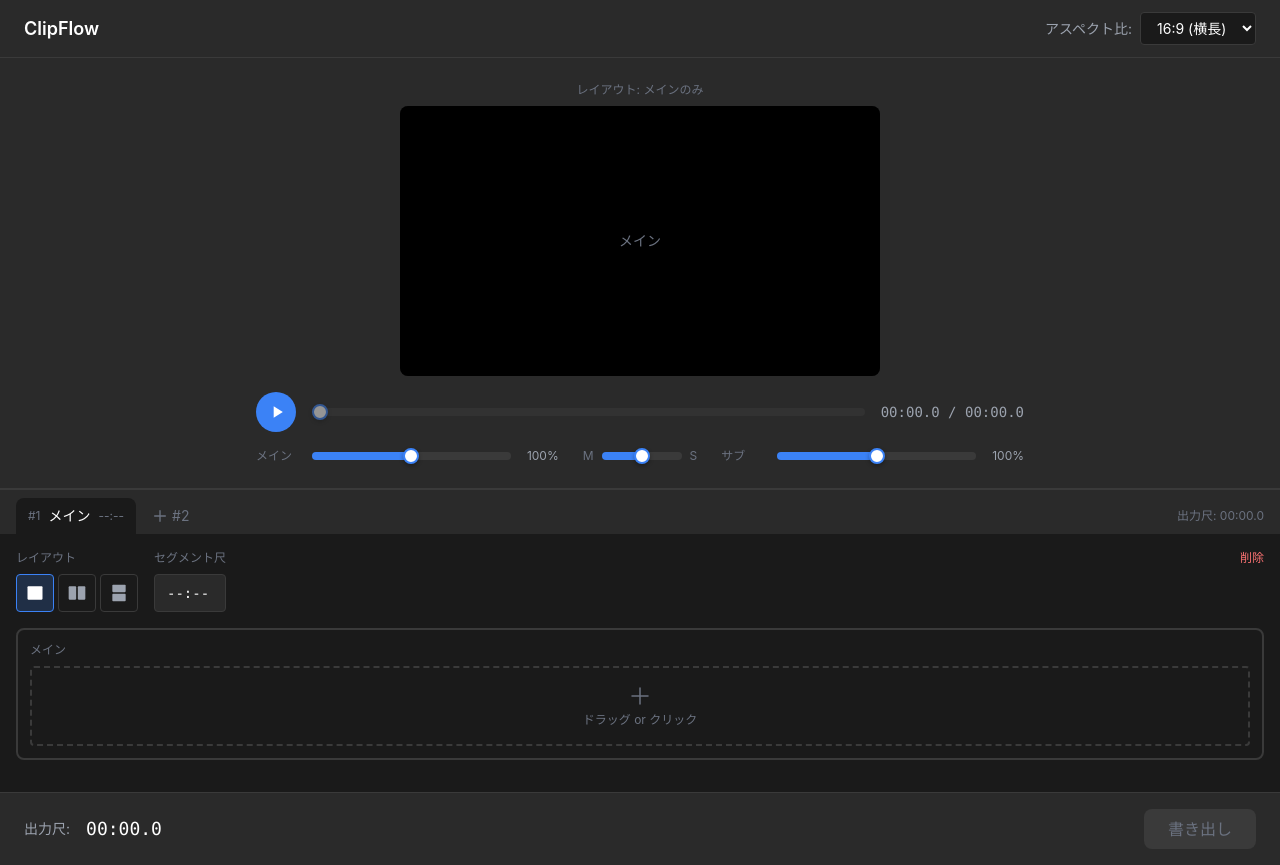
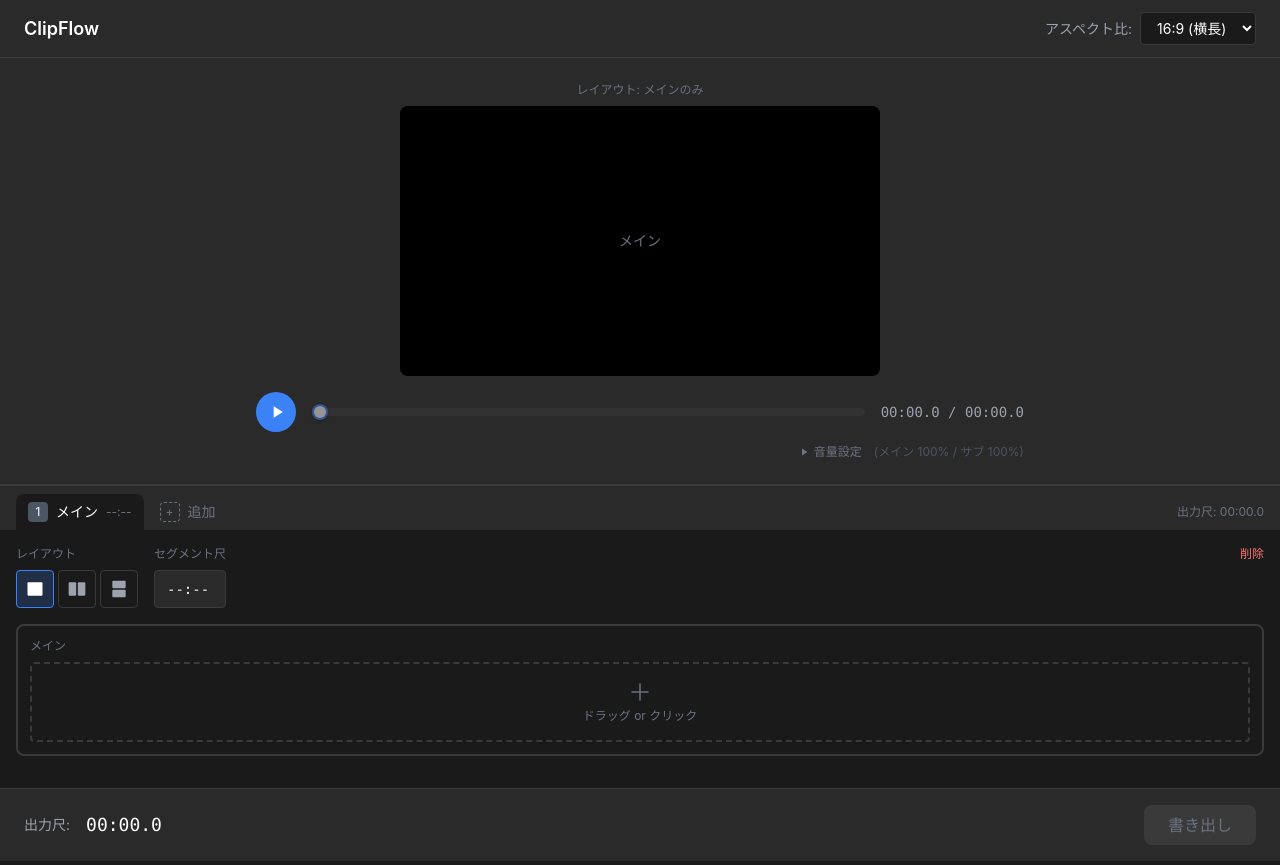
Before and after one commit to hamayou-61/clipFlow, a React (Vite) app: page / in a window 1280 px wide. Both pictures are taken after a click on the button "セグメントを追加". Built offline with nearby package versions, Linux system fonts and the light colour scheme; the HTML template or start-up script is replaced by a standard one.

Commit message:
feat: タブのドラッグアンドドロップを追加

```diff
--- a/src/components/Preview.tsx
+++ b/src/components/Preview.tsx
@@ -26,6 +26,7 @@ export function Preview() {
   const [sliderValue, setSliderValue] = useState(0)
   const isDraggingRef = useRef(false)
   const prevSegmentIdRef = useRef<string | null>(null)
+  const [showVolumeControls, setShowVolumeControls] = useState(false)
 
   const duration = getOutputDuration()
   const currentSegment = getSegmentAtPosition(sliderValue)
@@ -386,9 +387,30 @@ export function Preview() {
         </span>
       </div>
 
-      {/* Volume Controls */}
+      {/* Volume Controls Toggle */}
       {hasSegments && (
-        <div className="mt-4 max-w-3xl mx-auto">
+        <div className="mt-3 max-w-3xl mx-auto flex flex-col items-end">
+          <button
+            onClick={() => setShowVolumeControls(!showVolumeControls)}
+            className="flex items-center gap-1 text-xs text-gray-500 hover:text-gray-300 transition-colors"
+          >
+            <svg
+              className={`w-3 h-3 transition-transform ${showVolumeControls ? 'rotate-90' : ''}`}
+              fill="currentColor"
+              viewBox="0 0 24 24"
+            >
+              <path d="M8 5v14l11-7z" />
+            </svg>
+            <span>音量設定</span>
+            {!showVolumeControls && (
+              <span className="text-gray-600 ml-2">
+                (メイン {Math.round(mainVolume * 100)}% / サブ {Math.round(subVolume * 100)}%)
+              </span>
+            )}
+          </button>
+
+          {showVolumeControls && (
+            <div className="mt-3 p-3 bg-editor-bg rounded-lg border border-editor-border w-full">
               <div className="flex items-center gap-6 text-xs">
                 {/* Main Volume */}
                 <div className="flex items-center gap-2 flex-1">
@@ -446,6 +468,8 @@ export function Preview() {
               </div>
             </div>
           )}
+        </div>
+      )}
 
       {/* Help Text */}
       {!hasSegments && (
--- a/src/components/SegmentPanel.tsx
+++ b/src/components/SegmentPanel.tsx
@@ -53,10 +53,15 @@ export function SegmentPanel() {
   const selectClip = useEditorStore((state) => state.selectClip)
   const updateClip = useEditorStore((state) => state.updateClip)
   const getOutputDuration = useEditorStore((state) => state.getOutputDuration)
+  const reorderSegments = useEditorStore((state) => state.reorderSegments)
 
   const [editMode, setEditMode] = useState<EditMode>('trim')
   const [isLoading, setIsLoading] = useState<LaneId | null>(null)
   const [dragOverLane, setDragOverLane] = useState<LaneId | null>(null)
+
+  // Segment tab drag state
+  const [draggedSegmentId, setDraggedSegmentId] = useState<string | null>(null)
+  const [dragOverSegmentId, setDragOverSegmentId] = useState<string | null>(null)
 
   // Trim state
   const [inValue, setInValue] = useState('')
@@ -743,28 +748,63 @@ export function SegmentPanel() {
         {segments.map((seg, index) => (
           <button
             key={seg.id}
+            draggable
             onClick={() => selectSegment(seg.id)}
-            className={`flex items-center gap-2 px-3 py-2 rounded-t-lg text-sm transition-colors whitespace-nowrap ${
-              selectedSegmentId === seg.id
+            onDragStart={(e) => {
+              setDraggedSegmentId(seg.id)
+              e.dataTransfer.effectAllowed = 'move'
+            }}
+            onDragEnd={() => {
+              setDraggedSegmentId(null)
+              setDragOverSegmentId(null)
+            }}
+            onDragOver={(e) => {
+              e.preventDefault()
+              if (draggedSegmentId && draggedSegmentId !== seg.id) {
+                setDragOverSegmentId(seg.id)
+              }
+            }}
+            onDragLeave={() => {
+              setDragOverSegmentId(null)
+            }}
+            onDrop={(e) => {
+              e.preventDefault()
+              if (draggedSegmentId && draggedSegmentId !== seg.id) {
+                const fromIndex = segments.findIndex((s) => s.id === draggedSegmentId)
+                const toIndex = segments.findIndex((s) => s.id === seg.id)
+                if (fromIndex !== -1 && toIndex !== -1) {
+                  reorderSegments(fromIndex, toIndex)
+                }
+              }
+              setDraggedSegmentId(null)
+              setDragOverSegmentId(null)
+            }}
+            className={`flex items-center gap-2 px-3 py-2 rounded-t-lg text-sm transition-colors whitespace-nowrap cursor-grab active:cursor-grabbing ${
+              draggedSegmentId === seg.id
+                ? 'opacity-50'
+                : dragOverSegmentId === seg.id
+                ? 'bg-editor-accent/30 text-white'
+                : selectedSegmentId === seg.id
                 ? 'bg-editor-bg text-white'
                 : 'text-gray-500 hover:text-gray-300 bg-editor-surface hover:bg-editor-bg/50'
             }`}
           >
-            <span className="text-xs text-gray-500">#{index + 1}</span>
+            <span className="w-5 h-5 flex items-center justify-center bg-gray-600 rounded text-xs text-white">{index + 1}</span>
             <span>
               {seg.layoutType === 'single-main' ? 'メイン' : seg.layoutType === 'split-h' ? '左右' : '上下'}
             </span>
             <span className="text-xs text-gray-500">{getSegmentDuration(seg) > 0 ? formatTime(getSegmentDuration(seg)) : '--:--'}</span>
+            {index < segments.length - 1 && (
+              <span className="text-gray-600 ml-1">→</span>
+            )}
           </button>
         ))}
         <button
           onClick={handleAddSegment}
-          className="flex items-center gap-1 px-3 py-2 text-sm text-gray-500 hover:text-gray-300 transition-colors"
+          className="flex items-center gap-2 px-3 py-2 text-sm text-gray-500 hover:text-gray-300 transition-colors"
         >
-          <svg className="w-4 h-4" fill="none" stroke="currentColor" viewBox="0 0 24 24">
-            <path strokeLinecap="round" strokeLinejoin="round" strokeWidth={2} d="M12 4v16m8-8H4" />
-          </svg>
-          <span>#{segments.length + 1}</span>
+          <span className="w-5 h-5 flex items-center justify-center border border-dashed border-gray-500 rounded text-xs">+</span>
+          <span>追加</span>
         </button>
         <div className="ml-auto text-xs text-gray-500 whitespace-nowrap">
           出力尺: {formatTime(outputDuration)}
@@ -831,19 +871,23 @@ export function SegmentPanel() {
           {/* Clip Editor (Trim/Crop) */}
           {selectedClip && (
             <div className="border-t border-editor-border pt-4">
-              <div className="flex gap-1 mb-4">
+              <div className="flex border-b border-editor-border mb-4">
                 <button
                   onClick={() => setEditMode('trim')}
-                  className={`px-4 py-1.5 text-sm rounded transition-colors ${
-                    editMode === 'trim' ? 'bg-editor-accent text-white' : 'bg-editor-surface text-gray-400 hover:text-white'
+                  className={`px-4 py-2 text-sm transition-colors border-b-2 -mb-px ${
+                    editMode === 'trim'
+                      ? 'border-editor-accent text-white'
+                      : 'border-transparent text-gray-500 hover:text-gray-300'
                   }`}
                 >
                   トリム
                 </button>
                 <button
                   onClick={() => setEditMode('crop')}
-                  className={`px-4 py-1.5 text-sm rounded transition-colors ${
-                    editMode === 'crop' ? 'bg-editor-accent text-white' : 'bg-editor-surface text-gray-400 hover:text-white'
+                  className={`px-4 py-2 text-sm transition-colors border-b-2 -mb-px ${
+                    editMode === 'crop'
+                      ? 'border-editor-accent text-white'
+                      : 'border-transparent text-gray-500 hover:text-gray-300'
                   }`}
                 >
                   クロップ
```
Lines whose indentation alone changed are shown as unchanged.
